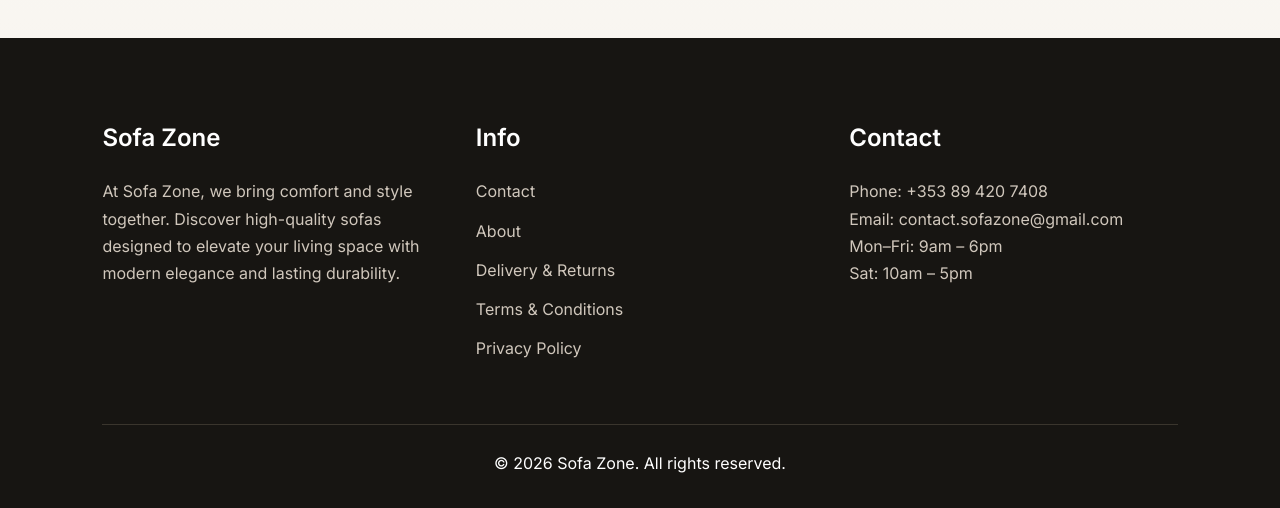
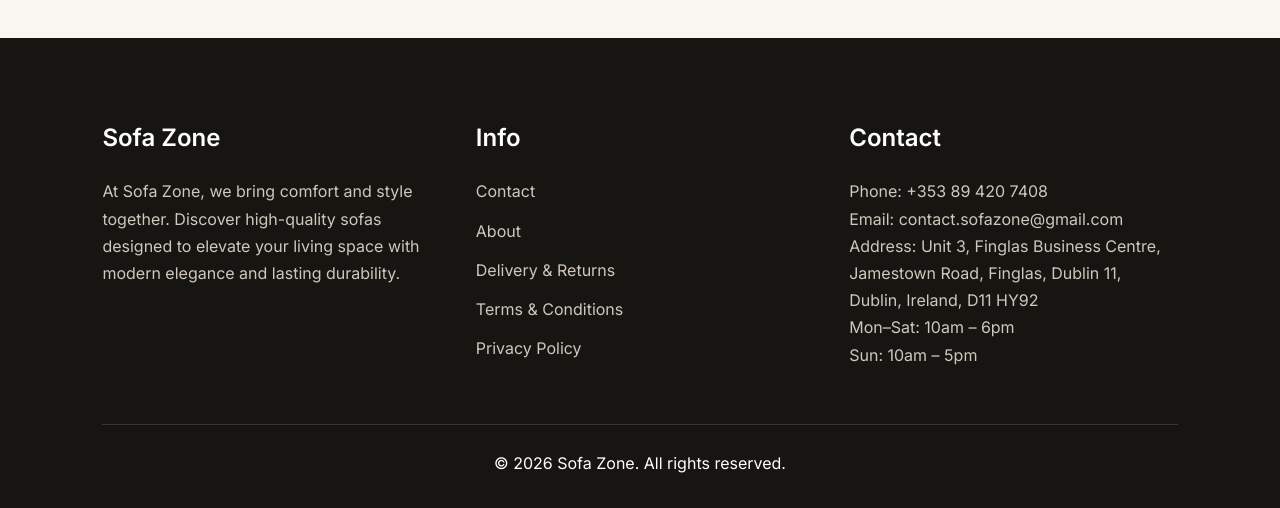
Before and after one commit to lauratalar7-stack/sofa-zone, a Flask app: page /product in a window 1280 px wide. Shown: the part 475-983 px from the top of the page. Run offline with Flask 3, Linux system fonts and the light colour scheme.

Commit message:
Updated products

```diff
--- a/templates/about.html
+++ b/templates/about.html
@@ -74,8 +74,9 @@
             <h3>Contact</h3>
             <p>Phone: +353 89 420 7408</p>
             <p>Email: contact.sofazone@gmail.com</p>
-            <p>Mon–Fri: 9am – 6pm</p>
-            <p>Sat: 10am – 5pm</p>
+            <p>Address: Unit 3, Finglas Business Centre, Jamestown Road, Finglas, Dublin 11, Dublin, Ireland, D11 HY92</p>
+            <p>Mon–Sat: 10am – 6pm</p>
+            <p>Sun: 10am – 5pm</p>
         </div>
     </div>
 
--- a/templates/armchairs.html
+++ b/templates/armchairs.html
@@ -63,8 +63,9 @@
             <h3>Contact</h3>
             <p>Phone: +353 89 420 7408</p>
             <p>Email: contact.sofazone@gmail.com</p>
-            <p>Mon–Fri: 9am – 6pm</p>
-            <p>Sat: 10am – 5pm</p>
+            <p>Address: Unit 3, Finglas Business Centre, Jamestown Road, Finglas, Dublin 11, Dublin, Ireland, D11 HY92</p>
+            <p>Mon–Sat: 10am – 6pm</p>
+            <p>Sun: 10am – 5pm</p>
         </div>
     </div>
 
--- a/templates/corner-sofas.html
+++ b/templates/corner-sofas.html
@@ -122,8 +122,9 @@
             <h3>Contact</h3>
             <p>Phone: +353 89 420 7408</p>
             <p>Email: contact.sofazone@gmail.com</p>
-            <p>Mon–Fri: 9am – 6pm</p>
-            <p>Sat: 10am – 5pm</p>
+            <p>Address: Unit 3, Finglas Business Centre, Jamestown Road, Finglas, Dublin 11, Dublin, Ireland, D11 HY92</p>
+            <p>Mon–Sat: 10am – 6pm</p>
+            <p>Sun: 10am – 5pm</p>
         </div>
     </div>
 
--- a/templates/privacy.html
+++ b/templates/privacy.html
@@ -189,8 +189,9 @@
             <h3>Contact</h3>
             <p>Phone: +353 89 420 7408</p>
             <p>Email: contact.sofazone@gmail.com</p>
-            <p>Mon–Fri: 9am – 6pm</p>
-            <p>Sat: 10am – 5pm</p>
+            <p>Address: Unit 3, Finglas Business Centre, Jamestown Road, Finglas, Dublin 11, Dublin, Ireland, D11 HY92</p>
+            <p>Mon–Sat: 10am – 6pm</p>
+            <p>Sun: 10am – 5pm</p>
         </div>
 
     </div>
--- a/templates/product.html
+++ b/templates/product.html
@@ -79,8 +79,9 @@
             <h3>Contact</h3>
             <p>Phone: +353 89 420 7408</p>
             <p>Email: contact.sofazone@gmail.com</p>
-            <p>Mon–Fri: 9am – 6pm</p>
-            <p>Sat: 10am – 5pm</p>
+            <p>Address: Unit 3, Finglas Business Centre, Jamestown Road, Finglas, Dublin 11, Dublin, Ireland, D11 HY92</p>
+            <p>Mon–Sat: 10am – 6pm</p>
+            <p>Sun: 10am – 5pm</p>
         </div>
 
     </div>
--- a/templates/products.html
+++ b/templates/products.html
@@ -202,8 +202,9 @@
             <h3>Contact</h3>
             <p>Phone: +353 89 420 7408</p>
             <p>Email: contact.sofazone@gmail.com</p>
-            <p>Mon–Fri: 9am – 6pm</p>
-            <p>Sat: 10am – 5pm</p>
+            <p>Address: Unit 3, Finglas Business Centre, Jamestown Road, Finglas, Dublin 11, Dublin, Ireland, D11 HY92</p>
+            <p>Mon–Sat: 10am – 6pm</p>
+            <p>Sun: 10am – 5pm</p>
         </div>
     </div>
 
--- a/templates/sofa-beds.html
+++ b/templates/sofa-beds.html
@@ -165,8 +165,9 @@
             <h3>Contact</h3>
             <p>Phone: +353 89 420 7408</p>
             <p>Email: contact.sofazone@gmail.com</p>
-            <p>Mon–Fri: 9am – 6pm</p>
-            <p>Sat: 10am – 5pm</p>
+            <p>Address: Unit 3, Finglas Business Centre, Jamestown Road, Finglas, Dublin 11, Dublin, Ireland, D11 HY92</p>
+            <p>Mon–Sat: 10am – 6pm</p>
+            <p>Sun: 10am – 5pm</p>
         </div>
     </div>
 
--- a/templates/terms_conditions.html
+++ b/templates/terms_conditions.html
@@ -72,8 +72,9 @@
             <h3>Contact</h3>
             <p>Phone: +353 89 420 7408</p>
             <p>Email: contact.sofazone@gmail.com</p>
-            <p>Mon–Fri: 9am – 6pm</p>
-            <p>Sat: 10am – 5pm</p>
+            <p>Address: Unit 3, Finglas Business Centre, Jamestown Road, Finglas, Dublin 11, Dublin, Ireland, D11 HY92</p>
+            <p>Mon–Sat: 10am – 6pm</p>
+            <p>Sun: 10am – 5pm</p>
         </div>
     </div>
 
```
Also changed, not shown: templates/contact.html (+9 -2 lines), templates/index.html (+4 -3 lines).
